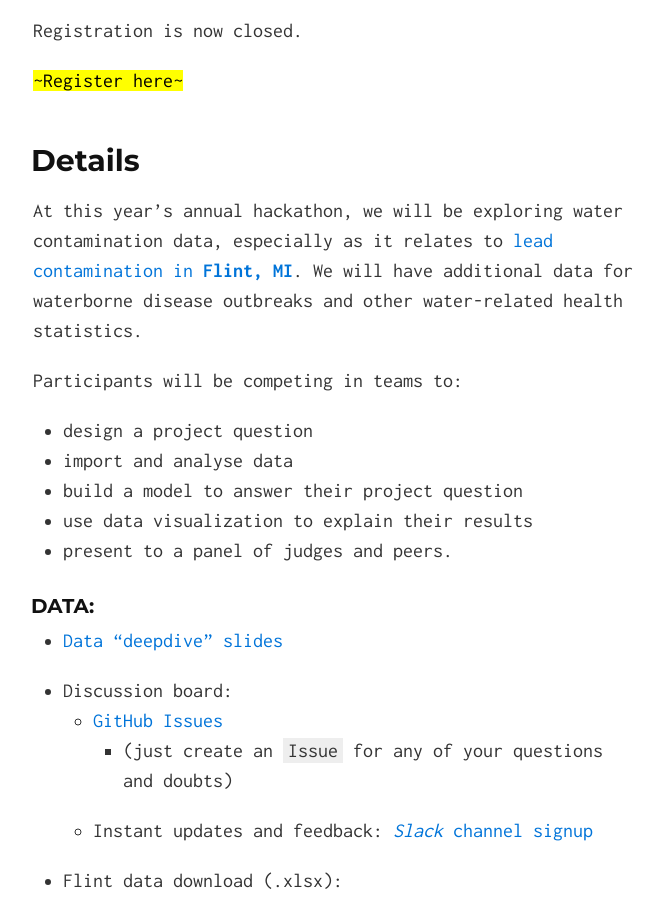
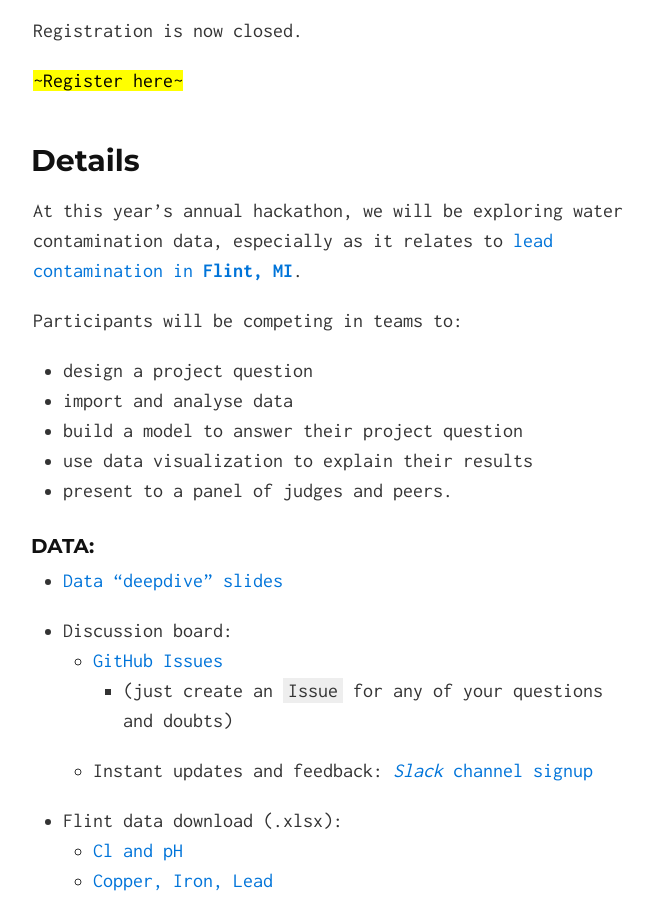
Before and after one commit to gridclub/Hack2O, a Jekyll site: the page built from index.md, in a window 1280 px wide and 900 px high, scrolled down 1335 px. Shown: the whole window, without its empty margins (307-969 px from the left). Built offline with Jekyll 4.4.1, drawn with Linux system fonts in a browser that asks for light colours; nearby versions of some CDN libraries.

Commit message:
fix description

```diff
--- a/index.md
+++ b/index.md
@@ -56,7 +56,7 @@ Registration is now closed.
 
 ## <a name="dataset"></a> Details
 
-At this year’s annual hackathon, we will be exploring water contamination data, especially as it relates to [lead contamination in **Flint, MI**](https://en.wikipedia.org/wiki/Flint_water_crisis). We will have additional data for waterborne disease outbreaks and other water-related health statistics.
+At this year’s annual hackathon, we will be exploring water contamination data, especially as it relates to [lead contamination in **Flint, MI**](https://en.wikipedia.org/wiki/Flint_water_crisis).
 
 Participants will be competing in teams to:
 * design a project question
```
